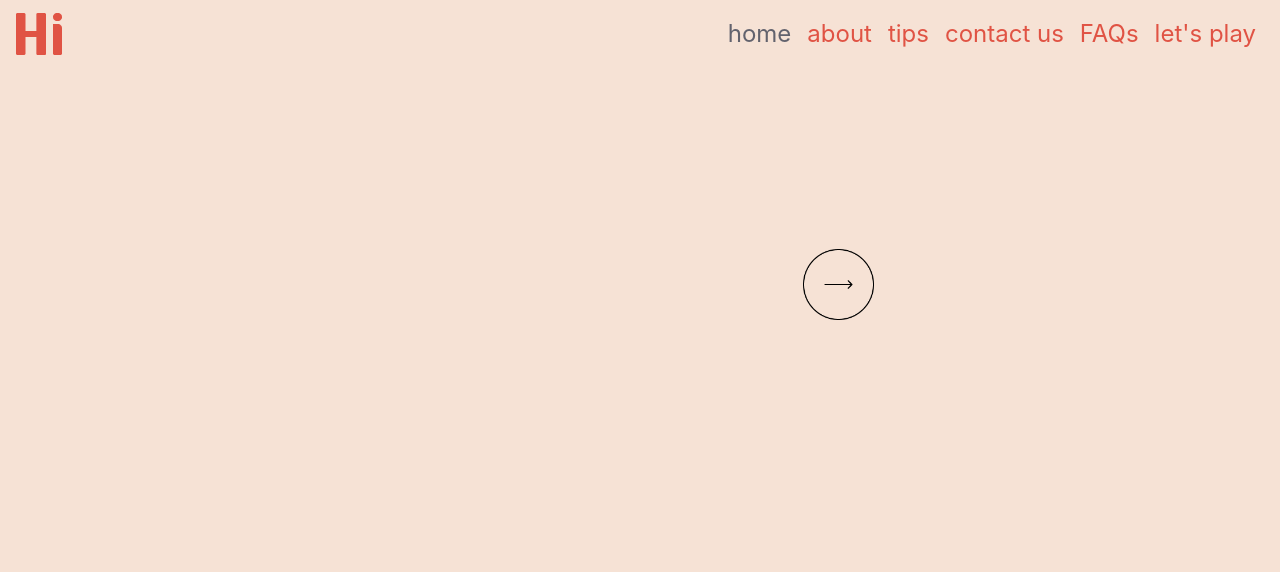
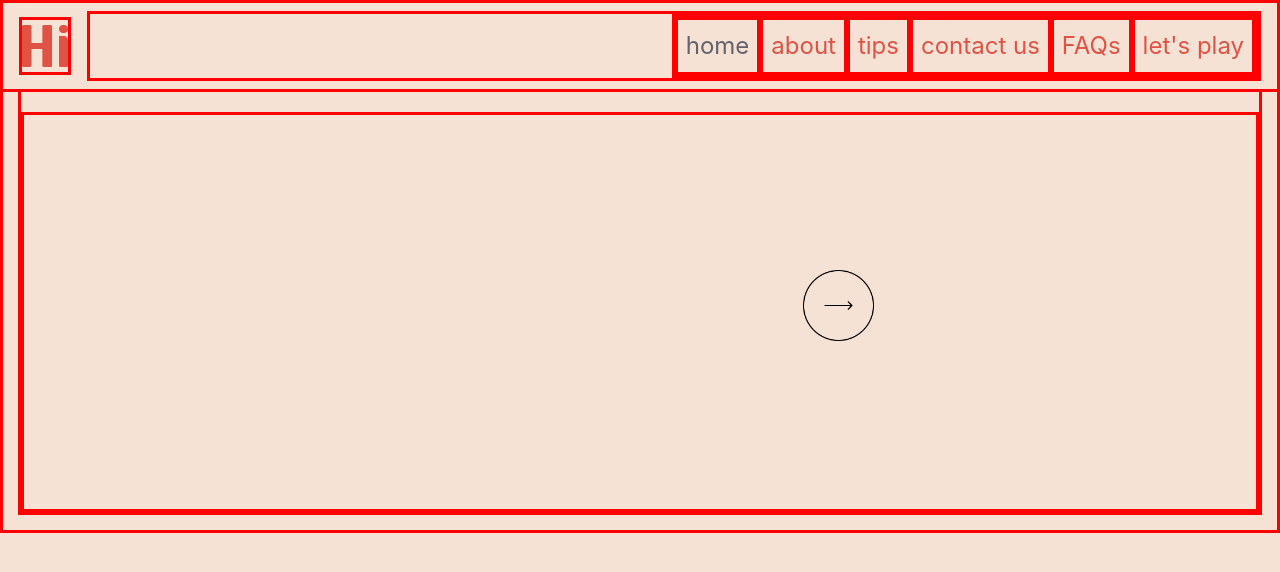
Before and after one commit to hmmacaulay/UX_UI_PROJECT_3, a PHP site: page /dating.html in a window 1280 px wide. Shown: the top 572 px of the page. Run offline with PHP 8.4, Linux system fonts and the light colour scheme; some libraries are stand-ins or nearby versions.

Commit message:
fixing styling issues, back to red borders on things for sanity

```diff
--- a/categories.html
+++ b/categories.html
@@ -5,7 +5,7 @@
     <meta name="viewport" content="width=device-width, initial-scale=1.0">
     <link rel="stylesheet" href="https://maxcdn.bootstrapcdn.com/bootstrap/4.0.0/css/bootstrap.min.css" integrity="sha384-Gn5384xqQ1aoWXA+058RXPxPg6fy4IWvTNh0E263XmFcJlSAwiGgFAW/dAiS6JXm" crossorigin="anonymous">
     <link rel="stylesheet" href="/css/header.css">
-    <link rel="stylesheet" type="text/css" href="/css/cards.css">
+    <link rel="stylesheet" type="text/css" href="css/cards.css">
 
 </head>
 <body>
--- a/css/cards.css
+++ b/css/cards.css
@@ -1,3 +1,9 @@
+
+* {
+  border-color: red;
+  border-style: solid;
+}
+
 button:active {
   border-style: inherit;
 }
--- a/css/header.css
+++ b/css/header.css
@@ -1,3 +1,8 @@
+* {
+    border-color: red;
+    border-style: solid;
+}
+
 body {
     background-color: #F6E2D5;
     margin: 15px;
--- a/dating.html
+++ b/dating.html
@@ -5,8 +5,8 @@
     <meta name="viewport" content="width=device-width, initial-scale=1.0">
     <link rel="stylesheet" href="https://maxcdn.bootstrapcdn.com/bootstrap/4.0.0/css/bootstrap.min.css" integrity="sha384-Gn5384xqQ1aoWXA+058RXPxPg6fy4IWvTNh0E263XmFcJlSAwiGgFAW/dAiS6JXm" crossorigin="anonymous">
 
-    <link rel="stylesheet" type="text/css" href="/css/cards.css">
-    <link rel="stylesheet" href="/css/header.css">
+    <link rel="stylesheet" type="text/css" href="css/cards.css">
+    <link rel="stylesheet" href="css/header.css">
 </head>
 <body>
 <!--TOP NAV-->
--- a/index.html
+++ b/index.html
@@ -5,7 +5,7 @@
     <meta name="viewport" content="width=device-width, initial-scale=1.0">
     <title>Hi</title>
     <link rel="stylesheet" href="https://maxcdn.bootstrapcdn.com/bootstrap/4.0.0/css/bootstrap.min.css" integrity="sha384-Gn5384xqQ1aoWXA+058RXPxPg6fy4IWvTNh0E263XmFcJlSAwiGgFAW/dAiS6JXm" crossorigin="anonymous">
-    <link rel="stylesheet" href="/css/header.css">
+    <link rel="stylesheet" href="css/header.css"
 </head>
 <body>
 <!--TOP NAV-->
--- a/professional.html
+++ b/professional.html
@@ -5,8 +5,8 @@
     <meta name="viewport" content="width=device-width, initial-scale=1.0">
     <link rel="stylesheet" href="https://maxcdn.bootstrapcdn.com/bootstrap/4.0.0/css/bootstrap.min.css" integrity="sha384-Gn5384xqQ1aoWXA+058RXPxPg6fy4IWvTNh0E263XmFcJlSAwiGgFAW/dAiS6JXm" crossorigin="anonymous">
 
-    <link rel="stylesheet" type="text/css" href="/css/cards.css">
-    <link rel="stylesheet" href="/css/header.css">
+    <link rel="stylesheet" type="text/css" href="css/cards.css">
+    <link rel="stylesheet" href="css/header.css">
 </head>
 <body>
 <!--TOP NAV-->
--- a/random.html
+++ b/random.html
@@ -4,8 +4,8 @@
     <title>Hi</title>
     <meta name="viewport" content="width=device-width, initial-scale=1.0">
     <link rel="stylesheet" href="https://maxcdn.bootstrapcdn.com/bootstrap/4.0.0/css/bootstrap.min.css" integrity="sha384-Gn5384xqQ1aoWXA+058RXPxPg6fy4IWvTNh0E263XmFcJlSAwiGgFAW/dAiS6JXm" crossorigin="anonymous">
-    <link rel="stylesheet" type="text/css" href="/css/cards.css">
-    <link rel="stylesheet" href="/css/header.css">
+    <link rel="stylesheet" type="text/css" href="css/cards.css">
+    <link rel="stylesheet" href="css/header.css">
 </head>
 <body>
 <!--TOP NAV-->
```
